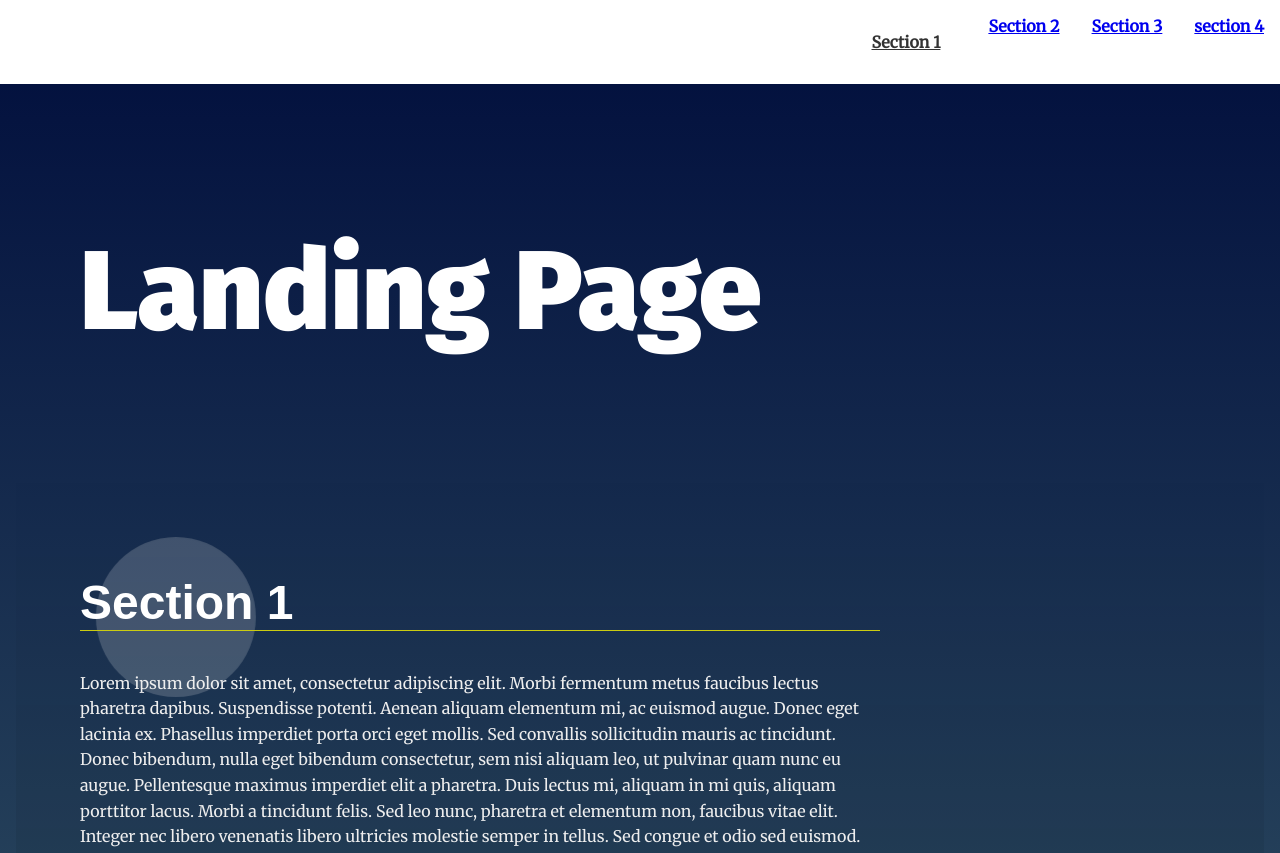
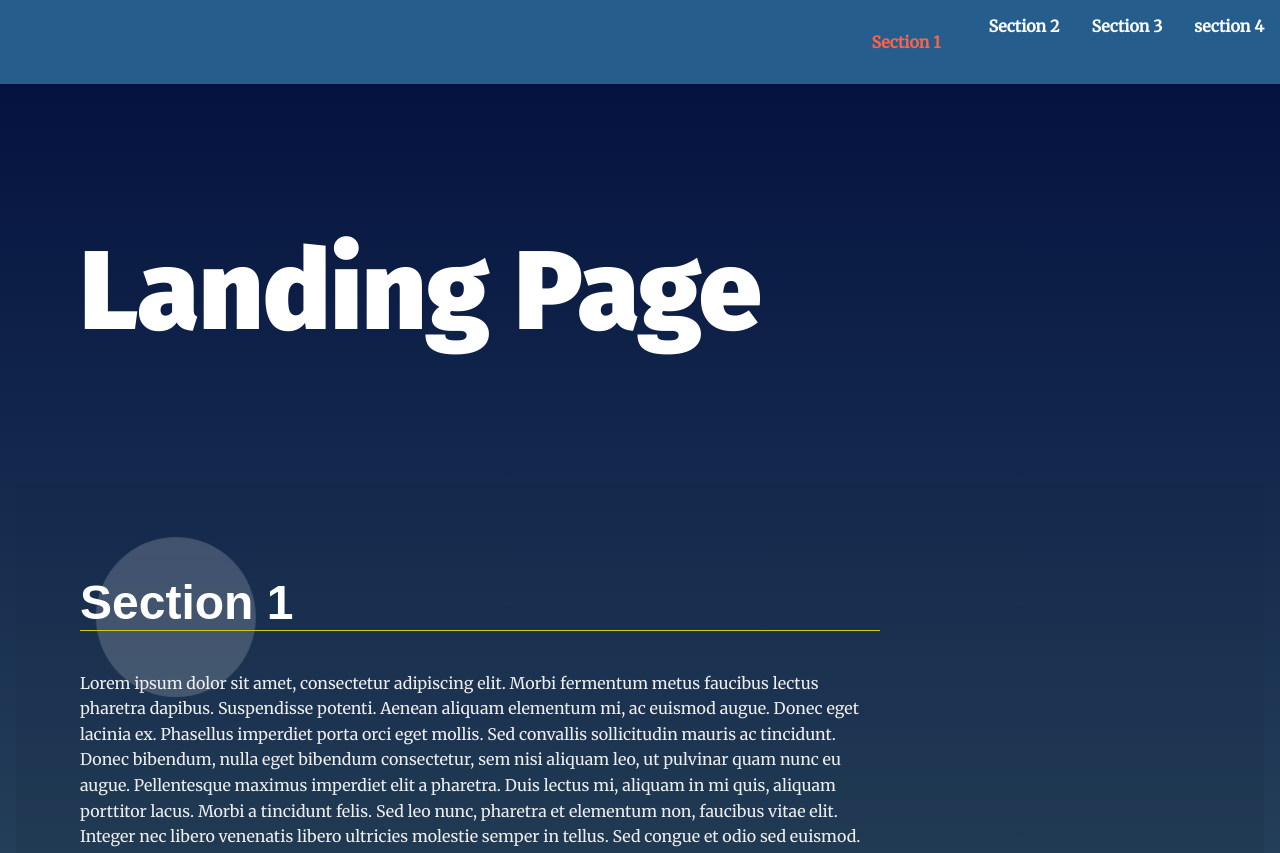
Before and after one commit to sakiadachi/landing-page, a plain HTML site: page index.html in a window 1280 px wide. Shown: the top 853 px of the page. Drawn offline with Linux system fonts and the light colour scheme.

Commit message:
edited css

```diff
--- a/css/styles.css
+++ b/css/styles.css
@@ -48,6 +48,10 @@ p {
     line-height: 1.6em;
     color: #eee;
 }
+a{
+    text-decoration: none;
+    color: white;
+}
 
 /* ---- Layout Rules ---- */
 main {
@@ -76,7 +80,9 @@ section {
     margin: 0;
     text-align: right;
 }
-
+ul#navbar__list {
+    background: rgb(37, 94, 141);
+}
 .navbar__menu li {
     float: right;
 }
@@ -92,18 +98,18 @@ section {
     display: block;
     padding: 1em;
     font-weight: bold;
-    color: #333;
+    color: tomato;
 }
 
 .navbar__menu .menu__link:hover {
-    background: #333;
-    color: #fff;
+    background: midnightblue;
     transition: ease 0.3s all;
 }
 
+
 /* Header Styles */
 .page__header {
-    background: #fff;
+    background: midnightblue;
     position: fixed;
     top: 0;
     width: 100%;
```
